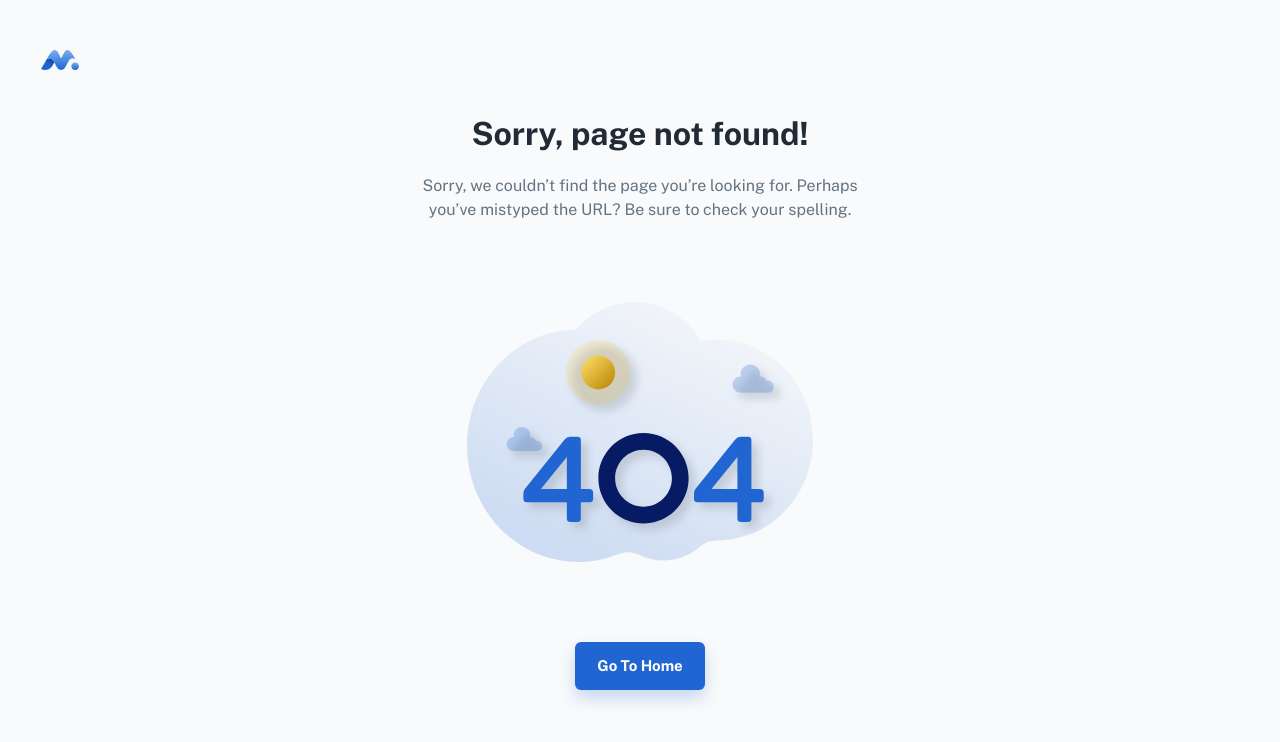
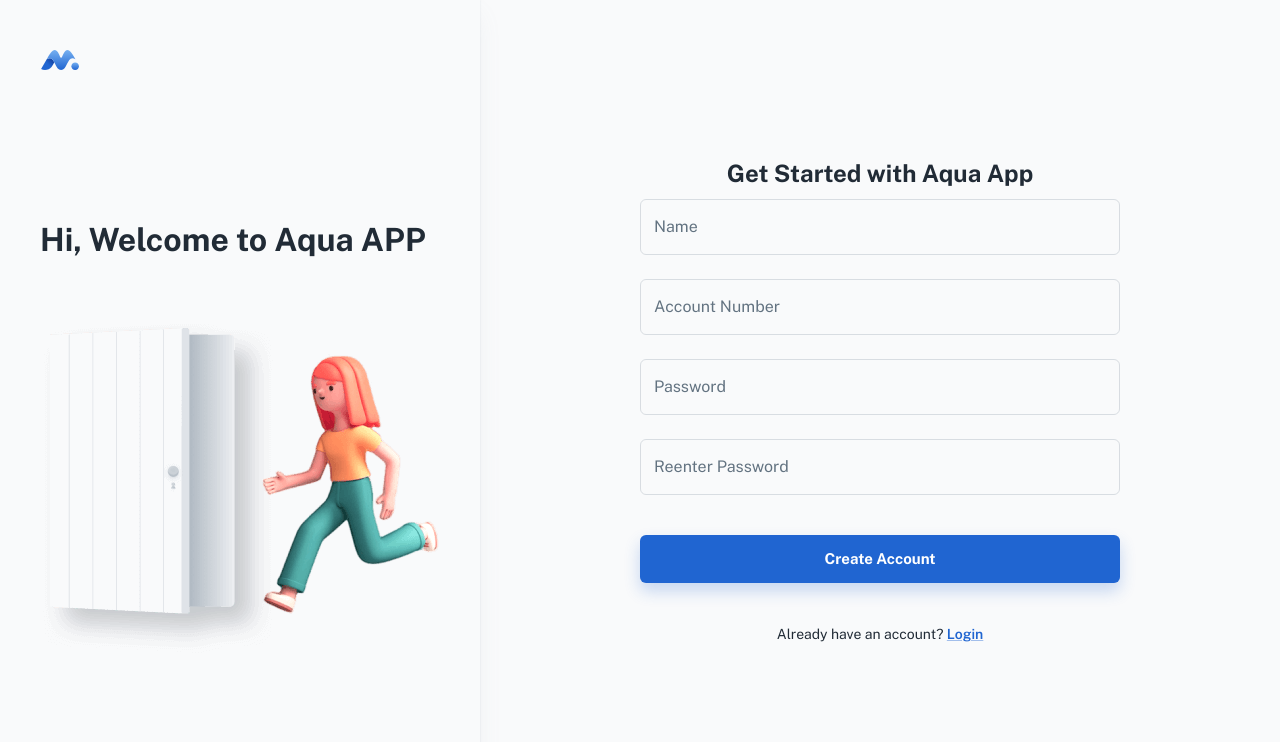
Before and after one commit to chanakawickramasinghe/AquaApp, a React (Create React App) app: page /register in a window 1280 px wide. Before the commit this address led to /404. Shown: the top 742 px of the page. Built offline with nearby package versions, Linux system fonts and the light colour scheme; some icons are missing; a web font is replaced by a local one.

Commit message:
aqua-app

```diff
--- a/src/layouts/dashboard/nav/config.js
+++ b/src/layouts/dashboard/nav/config.js
@@ -52,6 +52,11 @@ const navConfig = [
     icon: icon('ic_lock'),
   },
   {
+    title: 'register',
+    path: '/register',
+    icon: icon('ic_lock'),
+  },
+  {
     title: 'Not found',
     path: '/404',
     icon: icon('ic_disabled'),
--- /dev/null
+++ b/src/pages/RegisterPage.js
@@ -0,0 +1,81 @@
+import { Helmet } from 'react-helmet-async';
+// @mui
+import { styled } from '@mui/material/styles';
+import { Link, Container, Typography, Divider, Stack, Button } from '@mui/material';
+// hooks
+import useResponsive from '../hooks/useResponsive';
+// components
+import Logo from '../components/logo';
+import Iconify from '../components/iconify';
+// sections
+import { RegisterForm } from '../sections/auth/login';
+
+// ----------------------------------------------------------------------
+
+const StyledRoot = styled('div')(({ theme }) => ({
+  [theme.breakpoints.up('md')]: {
+    display: 'flex',
+  },
+}));
+
+const StyledSection = styled('div')(({ theme }) => ({
+  width: '100%',
+  maxWidth: 480,
+  display: 'flex',
+  flexDirection: 'column',
+  justifyContent: 'center',
+  boxShadow: theme.customShadows.card,
+  backgroundColor: theme.palette.background.default,
+}));
+
+const StyledContent = styled('div')(({ theme }) => ({
+  maxWidth: 480,
+  margin: 'auto',
+  minHeight: '100vh',
+  display: 'flex',
+  justifyContent: 'center',
+  flexDirection: 'column',
+  padding: theme.spacing(12, 0),
+}));
+
+// ----------------------------------------------------------------------
+
+export default function RegisterPage() {
+  const mdUp = useResponsive('up', 'md');
+
+  return (
+    <>
+      <Helmet>
+        <title> Login | Minimal UI </title>
+      </Helmet>
+
+      <StyledRoot>
+        <Logo
+          sx={{
+            position: 'fixed',
+            top: { xs: 16, sm: 24, md: 40 },
+            left: { xs: 16, sm: 24, md: 40 },
+          }}
+        />
+
+        {mdUp && (
+          <StyledSection>
+            <Typography variant="h3" sx={{ px: 5, mt: 10, mb: 5 }}>
+              Hi, Welcome to Aqua APP
+            </Typography>
+            <img src="/assets/illustrations/illustration_login.png" alt="login" />
+          </StyledSection>
+        )}
+
+        <Container maxWidth="sm">
+          <StyledContent>
+            <Typography align="center" variant="h4" gutterBottom>
+              Get Started with Aqua App
+            </Typography>
+            <RegisterForm />
+          </StyledContent>
+        </Container>
+      </StyledRoot>
+    </>
+  );
+}
--- a/src/routes.js
+++ b/src/routes.js
@@ -6,6 +6,7 @@ import SimpleLayout from './layouts/simple';
 import BlogPage from './pages/BlogPage';
 import UserPage from './pages/UserPage';
 import LoginPage from './pages/LoginPage';
+import RegisterPage from './pages/RegisterPage';
 import Page404 from './pages/Page404';
 import ProductsPage from './pages/ProductsPage';
 import DashboardAppPage from './pages/DashboardAppPage';
@@ -34,6 +35,10 @@ export default function Router() {
       element: <LoginPage />,
     },
     {
+      path: 'register',
+      element: <RegisterPage />,
+    },
+    {
       element: <SimpleLayout />,
       children: [
         { element: <Navigate to="/dashboard/app" />, index: true },
--- /dev/null
+++ b/src/sections/auth/login/RegisterForm.js
@@ -0,0 +1,65 @@
+import { useState } from 'react';
+import { useNavigate } from 'react-router-dom';
+// @mui
+import { Link, Stack, IconButton, InputAdornment, TextField, Typography } from '@mui/material';
+import { LoadingButton } from '@mui/lab';
+// components
+import Iconify from '../../../components/iconify';
+
+// ----------------------------------------------------------------------
+
+export default function RegisterForm() {
+  const navigate = useNavigate();
+
+  const [showPassword, setShowPassword] = useState(false);
+
+  const handleClick = () => {
+    navigate('/dashboard', { replace: true });
+  };
+
+  return (
+    <>
+      <Stack spacing={3}>
+        <TextField name="text" label="Name" />
+        <TextField name="text" label="Account Number" />
+        <TextField
+          name="password"
+          label="Password"
+          type={showPassword ? 'text' : 'password'}
+          InputProps={{
+            endAdornment: (
+              <InputAdornment position="end">
+                <IconButton onClick={() => setShowPassword(!showPassword)} edge="end">
+                  <Iconify icon={showPassword ? 'eva:eye-fill' : 'eva:eye-off-fill'} />
+                </IconButton>
+              </InputAdornment>
+            ),
+          }}
+        />
+        <TextField
+          name="password"
+          label="Reenter Password"
+          type={showPassword ? 'text' : 'password'}
+          InputProps={{
+            endAdornment: (
+              <InputAdornment position="end">
+                <IconButton onClick={() => setShowPassword(!showPassword)} edge="end">
+                  <Iconify icon={showPassword ? 'eva:eye-fill' : 'eva:eye-off-fill'} />
+                </IconButton>
+              </InputAdornment>
+            ),
+          }}
+        />
+      </Stack>
+
+      <LoadingButton sx={{ mt: 5 }} fullWidth size="large" type="submit" variant="contained" onClick={handleClick}>
+        Create Account
+      </LoadingButton>
+
+      <Typography variant="body2" sx={{ mt: 5 }} align="center">
+        Already have an account? {''}
+        <Link variant="subtitle2">Login</Link>
+      </Typography>
+    </>
+  );
+}
--- a/src/sections/auth/login/index.js
+++ b/src/sections/auth/login/index.js
@@ -1 +1,2 @@
 export { default as LoginForm } from './LoginForm';
+export { default as RegisterForm } from './RegisterForm';
```
Also changed, not shown: 2 other files (tests, documents, lock files or other folders).
